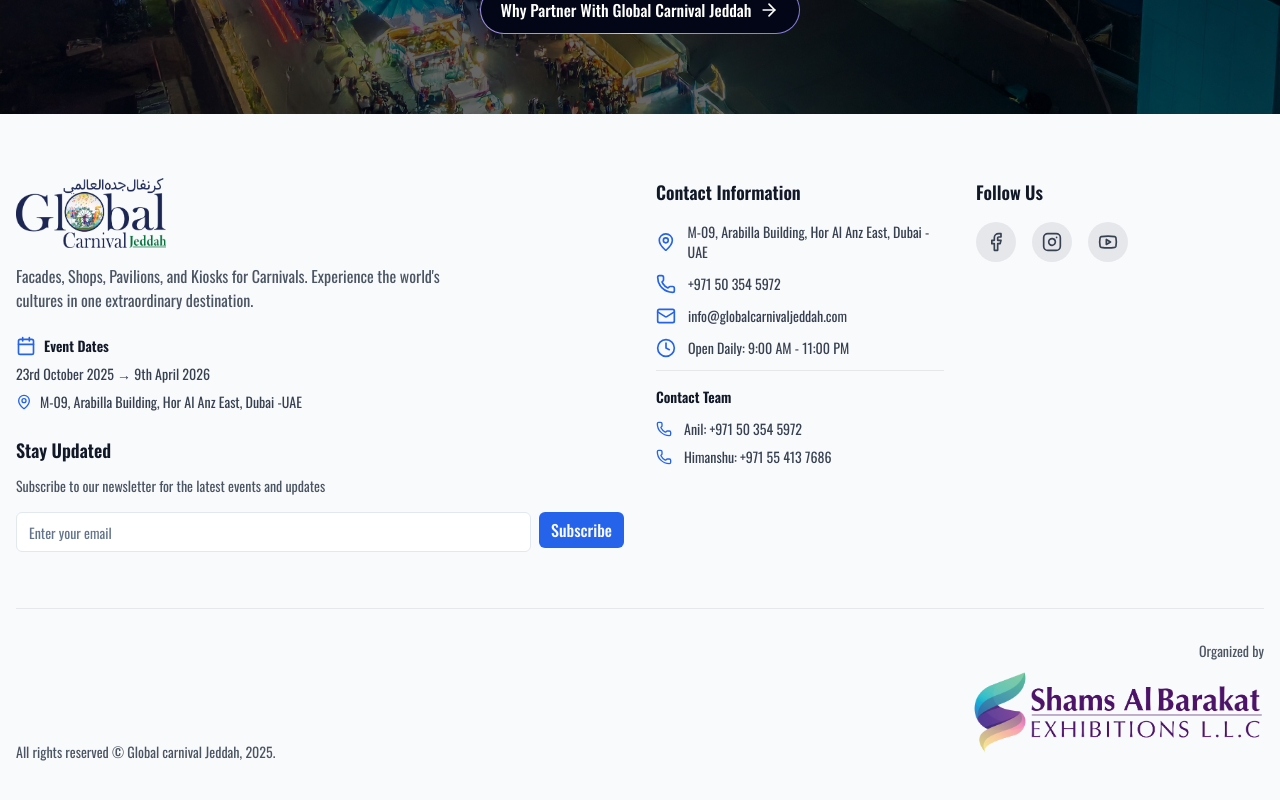
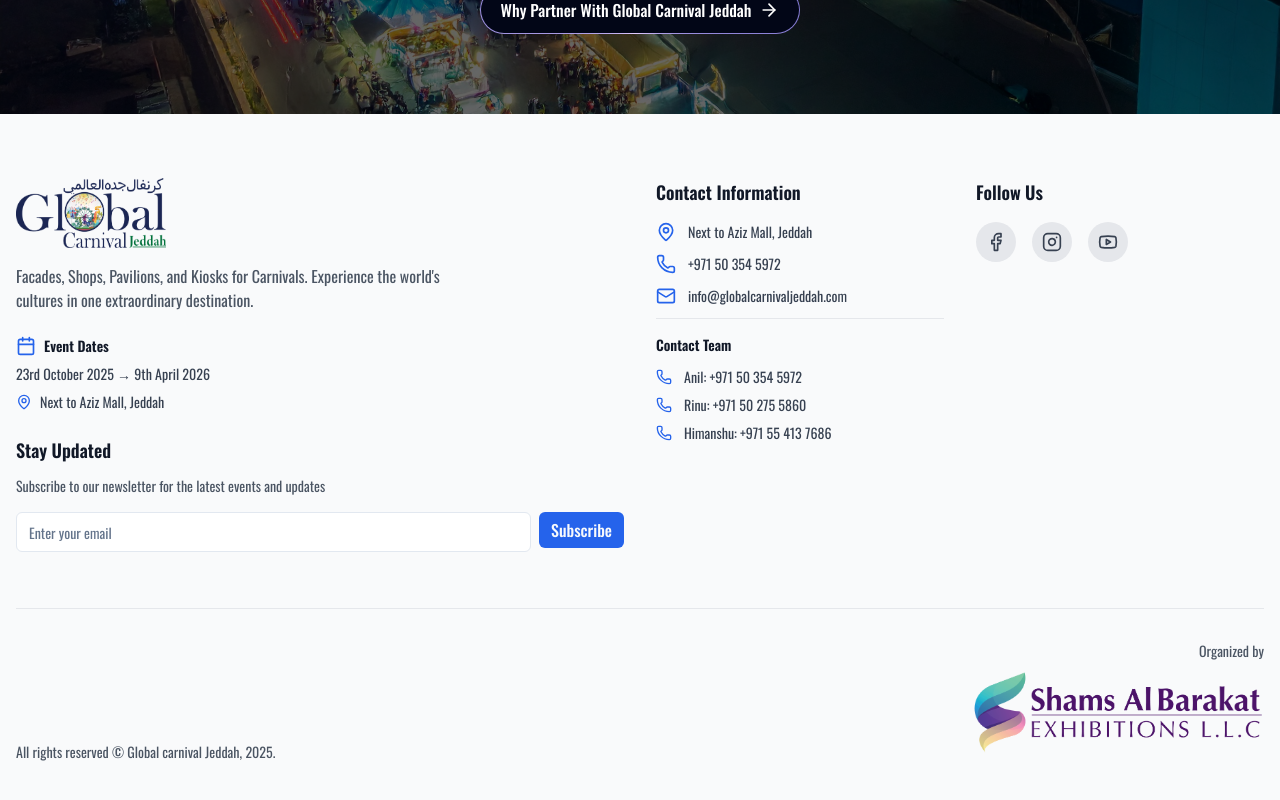
Before and after one commit to akhilbhadrangirija/Global-Carnival, a Next.js app: page /en in a window 1280 px wide. Shown: the part 5304-6104 px from the top of the page. Built offline with nearby package versions, Linux system fonts and the light colour scheme.

Commit message:
Update footer

```diff
--- a/src/app/[locale]/highlights/page.js
+++ b/src/app/[locale]/highlights/page.js
@@ -14,17 +14,17 @@ export default function HighlightsPage() {
       title: 'Adventure Park',
       description: 'Thrilling rides and adventures for all ages',
       longDescription: 'Experience the excitement of our Adventure Park featuring state-of-the-art rides, thrilling attractions, and family-friendly adventures. From gentle carousels for the little ones to adrenaline-pumping roller coasters for thrill-seekers, our Adventure Park offers something for everyone.',
-      image: 'https://images.unsplash.com/photo-1578662996442-48f60103fc96?w=800&h=600&fit=crop',
+      image: '/attractions/adventurePark.jpg',
       features: ['Family Rides', 'Thrill Rides', 'Interactive Games', 'Safety First'],
       icon: Zap
     },
     {
       id: 'balloonPark',
       title: 'Balloon Park',
-      description: 'Colorful balloon displays and hot air balloon experiences',
-      longDescription: 'Soar above the carnival in our spectacular Balloon Park featuring colorful balloon displays, tethered hot air balloon rides, and interactive balloon art installations. Experience the magic of flight while enjoying breathtaking views of the entire carnival grounds.',
-      image: 'https://images.unsplash.com/photo-1578662996442-48f60103fc96?w=800&h=600&fit=crop',
-      features: ['Hot Air Balloon Rides', 'Balloon Art', 'Aerial Views', 'Photo Opportunities'],
+      description: 'Children\'s park with fun inflated rides and bouncy attractions',
+      longDescription: 'Let your little ones bounce, slide, and play in our exciting Balloon Park featuring colorful inflated rides, bouncy castles, and interactive play structures. This safe and supervised children\'s area provides endless fun with age-appropriate attractions designed to keep kids entertained while parents can relax nearby.',
+      image: '/attractions/ballonPark.jpg',
+      features: ['Bouncy Castles', 'Inflated Slides', 'Safe Play Areas', 'Supervised Activities'],
       icon: Heart
     },
     {
@@ -32,7 +32,7 @@ export default function HighlightsPage() {
       title: 'Sports Court',
       description: 'Multi-sport facilities for active visitors',
       longDescription: 'Stay active and energized at our Sports Court featuring multiple sports facilities including basketball courts, football fields, tennis courts, and fitness areas. Whether you want to play a game with friends or just stay active during your visit, our Sports Court has you covered.',
-      image: 'https://images.unsplash.com/photo-1578662996442-48f60103fc96?w=800&h=600&fit=crop',
+      image: '/attractions/sportsCourt.jpg',
       features: ['Basketball Courts', 'Football Fields', 'Tennis Courts', 'Fitness Areas'],
       icon: Users
     },
@@ -41,7 +41,7 @@ export default function HighlightsPage() {
       title: 'Food Kiosks',
       description: 'Diverse street food from around the world',
       longDescription: 'Savor authentic flavors from around the world at our diverse Food Kiosks. From traditional street food to modern culinary innovations, each kiosk offers a unique taste of different cultures. Experience the world through your taste buds in one convenient location.',
-      image: 'https://images.unsplash.com/photo-1578662996442-48f60103fc96?w=800&h=600&fit=crop',
+      image: '/attractions/foodKiosks.jpg',
       features: ['Global Cuisine', 'Street Food', 'Quick Service', 'Cultural Flavors'],
       icon: Star
     },
@@ -50,7 +50,7 @@ export default function HighlightsPage() {
       title: 'Restaurants',
       description: 'Fine dining experiences in cultural settings',
       longDescription: 'Indulge in world-class dining at our themed restaurants, each offering authentic cuisine in beautifully designed cultural settings. From elegant fine dining to casual family restaurants, enjoy exceptional meals while immersing yourself in the atmosphere of different cultures.',
-      image: 'https://images.unsplash.com/photo-1578662996442-48f60103fc96?w=800&h=600&fit=crop',
+      image: '/attractions/restaurant1.jpg',
       features: ['Fine Dining', 'Cultural Themes', 'Authentic Cuisine', 'Family Friendly'],
       icon: Award
     },
@@ -59,7 +59,7 @@ export default function HighlightsPage() {
       title: 'Parking',
       description: 'Convenient parking facilities for all visitors',
       longDescription: 'Enjoy hassle-free parking with our comprehensive parking facilities designed to accommodate all visitors. With multiple parking areas, shuttle services, and easy access to all carnival attractions, your visit starts with convenience and ends with unforgettable memories.',
-      image: 'https://images.unsplash.com/photo-1578662996442-48f60103fc96?w=800&h=600&fit=crop',
+      image: '/attractions/parking.jpg',
       features: ['Multiple Areas', 'Shuttle Service', 'Easy Access', 'Security Monitored'],
       icon: MapPin
     }
--- a/src/components/layout/Footer.js
+++ b/src/components/layout/Footer.js
@@ -182,29 +182,44 @@ export function Footer() {
                     {t('contact.email')}
                   </span>
                 </div>
-                <div className="flex items-center space-x-3">
+                {/* <div className="flex items-center space-x-3">
                   <Clock className="w-5 h-5 text-primary" />
                   <span className="text-gray-700 text-sm">
                     {t('contact.hours')}
                   </span>
-                </div>
+                </div> */}
 
                 {/* Additional Contact Numbers */}
                 <div className="mt-4 pt-4 border-t border-gray-200">
                   <h4 className="text-sm font-semibold text-gray-900 mb-3">Contact Team</h4>
                   <div className="space-y-2">
-                    <div className="flex items-center space-x-3">
+                    <a
+                      href="tel:+971503545972"
+                      className="flex items-center space-x-3 hover:underline focus:outline-none"
+                    >
                       <Phone className="w-4 h-4 text-primary" />
                       <span className="text-gray-700 text-sm">
                         Anil: +971 50 354 5972
                       </span>
-                    </div>
-                    <div className="flex items-center space-x-3">
+                    </a>
+                    <a
+                      href="tel:+971502755860"
+                      className="flex items-center space-x-3 hover:underline focus:outline-none"
+                    >
+                      <Phone className="w-4 h-4 text-primary" />
+                      <span className="text-gray-700 text-sm">
+                        Rinu: +971 50 275 5860
+                      </span>
+                    </a>
+                    <a
+                      href="tel:+971554137686"
+                      className="flex items-center space-x-3 hover:underline focus:outline-none"
+                    >
                       <Phone className="w-4 h-4 text-primary" />
                       <span className="text-gray-700 text-sm">
                         Himanshu: +971 55 413 7686
                       </span>
-                    </div>
+                    </a>
                   </div>
                 </div>
               </div>
--- a/src/components/sections/HighlightsPreview.js
+++ b/src/components/sections/HighlightsPreview.js
@@ -23,7 +23,7 @@ export function HighlightsPreview() {
     {
       title: t('attractions.balloonPark'),
       image: '/attractions/ballonPark.jpg',
-      description: 'Colorful balloon displays and hot air balloon experiences'
+      description: 'Children\'s park with fun inflated rides and bouncy attractions'
     },
     {
       title: t('attractions.sportsCourt'),
--- a/src/messages/ar.json
+++ b/src/messages/ar.json
@@ -659,7 +659,7 @@
     },
     "eventInfo": {
       "dates": "٢٣ أكتوبر ٢٠٢٥ → ٩ أبريل ٢٠٢٦",
-      "location": "م-09، مبنى عربيلا، هور العنز الشرقية، دبي - الإمارات العربية المتحدة"
+      "location": "بجوار مول عزيز، جدة"
     },
     "brandDescription": "واجهات ومتاجر وأجنحة وأكشاك للكرنفالات. اختبر ثقافات العالم في وجهة استثنائية واحدة.",
     "eventDates": "تواريخ الفعالية",
--- a/src/messages/en.json
+++ b/src/messages/en.json
@@ -657,7 +657,7 @@
     },
     "eventInfo": {
       "dates": "23rd October 2025 → 9th April 2026",
-      "location": "M-09, Arabilla Building, Hor Al Anz East, Dubai -UAE"
+      "location": "Next to Aziz Mall, Jeddah"
     },
     "brandDescription": "Facades, Shops, Pavilions, and Kiosks for Carnivals. Experience the world's cultures in one extraordinary destination.",
     "eventDates": "Event Dates",
```
